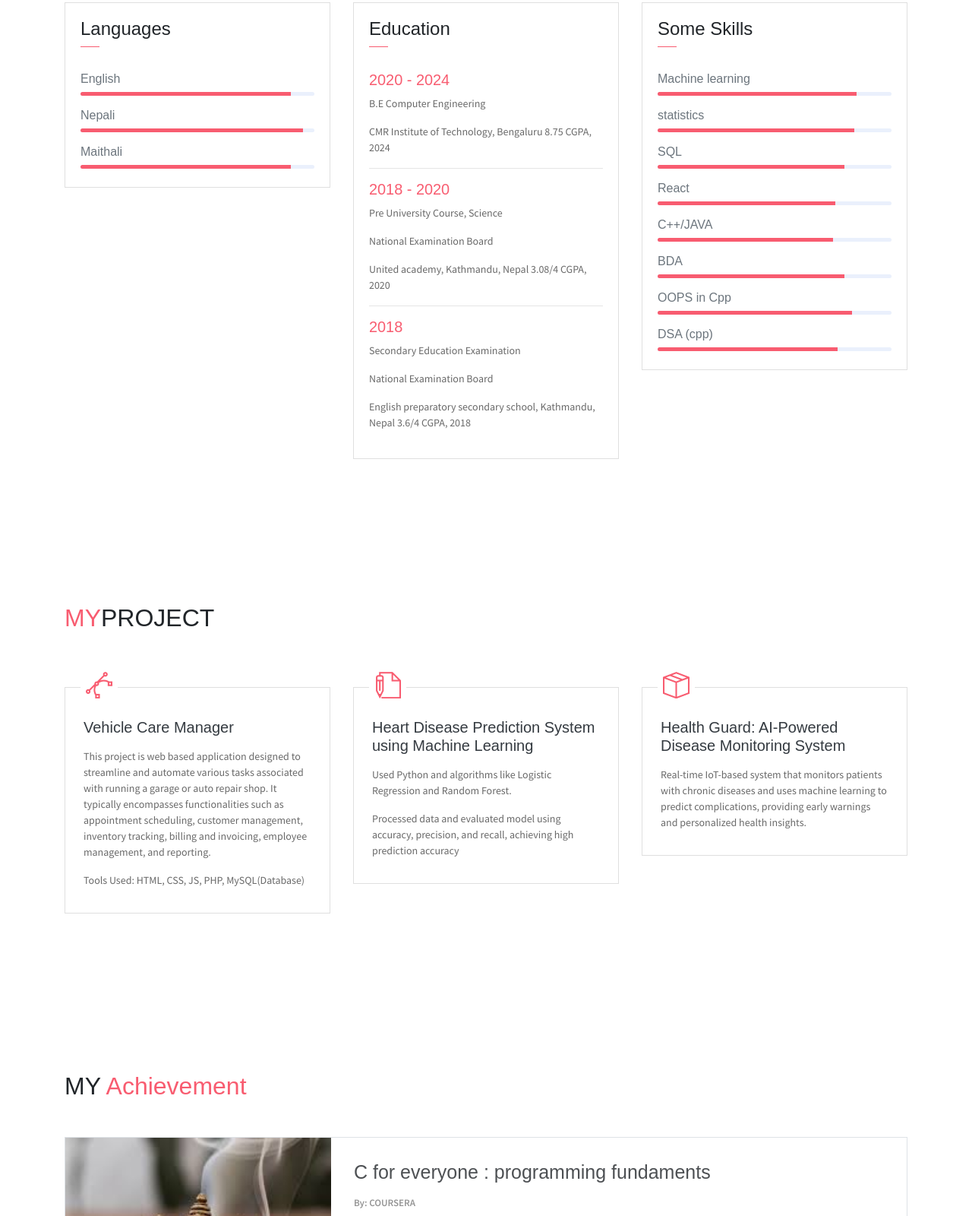
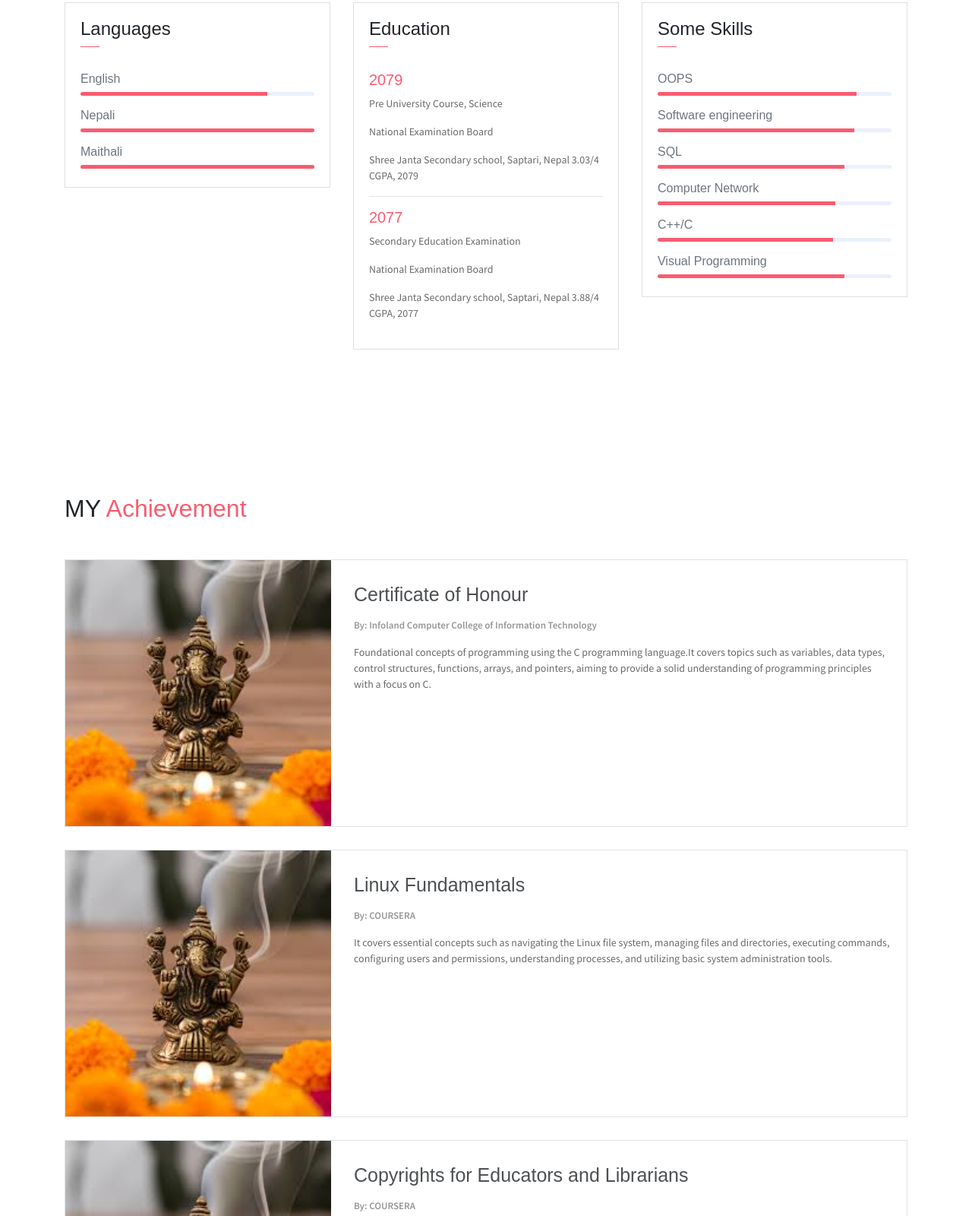
Before and after one commit to karloshyadav/neha1, a website: page public_html/index.html in a window 1280 px wide. Shown: the part 1523-3123 px from the top of the page at 76% size. Drawn offline with Linux system fonts and the light colour scheme; some packages are replaced by stand-ins of ours.

Commit message:
Update index.html

```diff
--- a/public_html/index.html
+++ b/public_html/index.html
@@ -159,16 +159,16 @@
                          <div class="card-body pb-2">
                             <h6>English</h6>
                              <div class="progress mb-3">
-                                 <div class="progress-bar bg-danger" role="progressbar" style="width: 90%" aria-valuenow="25" aria-valuemin="0" aria-valuemax="100"></div>
+                                 <div class="progress-bar bg-danger" role="progressbar" style="width: 80%" aria-valuenow="25" aria-valuemin="0" aria-valuemax="100"></div>
                              </div>
 
                              <h6>Nepali</h6>
                              <div class="progress mb-3">
-                                 <div class="progress-bar bg-danger" role="progressbar" style="width: 95%" aria-valuenow="50" aria-valuemin="0" aria-valuemax="100"></div>
+                                 <div class="progress-bar bg-danger" role="progressbar" style="width: 100%" aria-valuenow="50" aria-valuemin="0" aria-valuemax="100"></div>
                              </div>
                              <h6>Maithali</h6>
                              <div class="progress mb-3">
-                                 <div class="progress-bar bg-danger" role="progressbar" style="width: 90%" aria-valuenow="50" aria-valuemin="0" aria-valuemax="100"></div>
+                                 <div class="progress-bar bg-danger" role="progressbar" style="width: 100%" aria-valuenow="50" aria-valuemin="0" aria-valuemax="100"></div>
                              </div>
                          </div>
                      </div>
@@ -182,24 +182,19 @@
                             </div>
                         </div>
                         <div class="card-body">
-                            <h6 class="title text-danger">2020 - 2024</h6>
-                            <P>B.E Computer Engineering</P>
-                            <P class="subtitle">CMR Institute of Technology, Bengaluru
-                        8.75 CGPA, 2024
+
+                            <h6 class="title text-danger">2079</h6>
+                            <P>Pre University Course, Science </P>
+			    <P>National Examination Board </P>
+                            <P class="subtitle">Shree Janta Secondary school, Saptari, Nepal
+                                3.03/4 CGPA, 2079
                                 </P>
                             <hr>
-                            <h6 class="title text-danger">2018 - 2020</h6>
-                            <P>Pre University Course, Science </P>
-			    <P>National Examination Board </P>
-                            <P class="subtitle">United academy, Kathmandu, Nepal
-                                3.08/4 CGPA, 2020
-                                </P>
-                            <hr>
-                            <h6 class="title text-danger">2018</h6>
+                            <h6 class="title text-danger">2077</h6>
                             <P>Secondary Education Examination </P>
 				<P>National Examination Board </P>
-                            <P class="subtitle">English preparatory secondary school, Kathmandu, Nepal
-                                3.6/4 CGPA, 2018
+                            <P class="subtitle">Shree Janta Secondary school, Saptari, Nepal
+                                3.88/4 CGPA, 2077
                                 </P>
 
                         </div>
@@ -214,11 +209,11 @@
                             </div>
                         </div>
                         <div class="card-body pb-2">
-                           <h6>Machine learning</h6>
+                           <h6>OOPS</h6>
                             <div class="progress mb-3">
                                 <div class="progress-bar bg-danger" role="progressbar" style="width: 85%" aria-valuenow="25" aria-valuemin="0" aria-valuemax="100"></div>
                             </div>
-                            <h6>statistics</h6>
+                            <h6>Software engineering</h6>
                             <div class="progress mb-3">
                                 <div class="progress-bar bg-danger" role="progressbar" style="width: 84%" aria-valuenow="25" aria-valuemin="0" aria-valuemax="100"></div>
                             </div>
@@ -227,26 +222,19 @@
                             <div class="progress mb-3">
                                 <div class="progress-bar bg-danger" role="progressbar" style="width: 80%" aria-valuenow="75" aria-valuemin="0" aria-valuemax="100"></div>
                             </div>
-                            <h6>React</h6>
+                            <h6>Computer Network</h6>
                             <div class="progress mb-3">
                                 <div class="progress-bar bg-danger" role="progressbar" style="width: 76%" aria-valuenow="75" aria-valuemin="0" aria-valuemax="100"></div>
                             </div>
-                            <h6>C++/JAVA</h6>
+                            <h6>C++/C</h6>
                             <div class="progress mb-3">
                                 <div class="progress-bar bg-danger" role="progressbar" style="width: 75%" aria-valuenow="75" aria-valuemin="0" aria-valuemax="100"></div>
                             </div>
-				<h6>BDA</h6>
+				<h6>Visual Programming</h6>
                             <div class="progress mb-3">
                                 <div class="progress-bar bg-danger" role="progressbar" style="width: 80%" aria-valuenow="75" aria-valuemin="0" aria-valuemax="100"></div>
                             </div>
-                            <h6>OOPS in Cpp</h6>
-                            <div class="progress mb-3">
-                                <div class="progress-bar bg-danger" role="progressbar" style="width: 83%" aria-valuenow="75" aria-valuemin="0" aria-valuemax="100"></div>
-                            </div>
-                            <h6>DSA (cpp)</h6>
-                            <div class="progress mb-3">
-                                <div class="progress-bar bg-danger" role="progressbar" style="width: 77%" aria-valuenow="75" aria-valuemin="0" aria-valuemax="100"></div>
-                            </div>
+
                         </div>
                     </div>
 
@@ -256,48 +244,7 @@
     </section>
 
 
-    <section class="section" id="service">
-        <div class="container">
-            <h2 class="mb-5 pb-4"><span class="text-danger">MY</span>PROJECT</h2>
-            <div class="row">
-                <div class="col-md-4 col-sm-6">
-                    <div class="card mb-5">
-                       <div class="card-header has-icon">
-                            <i class="ti-vector text-danger" aria-hidden="true"></i>
-                        </div>
-                        <div class="card-body px-4 py-3">
-                            <h5 class="mb-3 card-title text-dark">Vehicle Care Manager</h5>
-                            <P class="subtitle">This project is web based application designed to streamline and automate various tasks associated with running a garage or auto repair shop. It typically encompasses functionalities such as appointment scheduling, customer management, inventory tracking, billing and invoicing, employee management, and reporting.  </P>
-                            <P class="subtitle">Tools Used: HTML, CSS, JS, PHP, MySQL(Database)</P>
-                        </div>
-                    </div>
-                </div>
-                <div class="col-md-4 col-sm-6">
-                    <div class="card mb-5">
-                       <div class="card-header has-icon">
-                            <i class="ti-write text-danger" aria-hidden="true"></i>
-                        </div>
-                        <div class="card-body px-4 py-3">
-                            <h5 class="mb-3 card-title text-dark">Heart Disease Prediction System using Machine Learning </h5>
-                            <P class="subtitle"> Used Python and algorithms like Logistic Regression and Random Forest.</P>
-                            <P class="subtitle">Processed data and evaluated model using accuracy, precision, and recall, achieving high prediction accuracy</P>
-                        </div>
-                    </div>
-                </div>
-                <div class="col-md-4 col-sm-6">
-                    <div class="card mb-5">
-                       <div class="card-header has-icon">
-                            <i class="ti-package text-danger" aria-hidden="true"></i>
-                        </div>
-                        <div class="card-body px-4 py-3">
-                            <h5 class="mb-3 card-title text-dark">Health Guard: AI-Powered Disease Monitoring System</h5>
-                            <P class="subtitle">Real-time IoT-based system that monitors patients with chronic diseases and uses machine learning to predict complications, providing early warnings and personalized health insights.</P>
-                        </div>
-                    </div>
-                </div>
-            </div>
-        </div>
-    </section>
+
 
 
 
@@ -312,10 +259,10 @@
                         <img src="assets/imgs/ganesh.jpeg" alt="Download free bootstrap 4 landing page, free boootstrap 4 templates, Download free bootstrap 4.1 landing page, free boootstrap 4.1.1 templates, meyawo Landing page">
                     </div>
                     <div class="content-holder">
-                        <h6 class="title">C for everyone : programming fundaments</h6>
+                        <h6 class="title">Certificate of Honour</h6>
 
                         <p class="post-details">
-                            <a href="#">By: COURSERA</a>
+                            <a href="#">By: Infoland Computer College of Information Technology</a>
 
                         </p>
 
@@ -327,23 +274,7 @@
                     </div>
                 </div><!-- end of blog wrapper -->
 
-                <!-- blog-card -->
-                <div class="blog-card">
-                    <div class="img-holder">
-                        <img src="assets/imgs/ganesh.jpeg" alt="Download free bootstrap 4 landing page, free boootstrap 4 templates, Download free bootstrap 4.1 landing page, free boootstrap 4.1.1 templates, meyawo Landing page">
-                    </div>
-                    <div class="content-holder">
-                        <h6 class="title">Programming Foundation with HTML, CSS AND JAVASCRIPT</h6>
 
-                        <p class="post-details">
-                            <a href="#">By: COURSERA</a>
-
-                        </p>
-
-                        <p>It covers topics such as creating and styling web pages with HTML and CSS, adding interactivity and functionality using JavaScript, and understanding the core concepts of web development. This foundation serves as a starting point for individuals looking to pursue a career in web development or to build their own websites and web applications.</p>
-
-                    </div>
-                </div><!-- end of blog wrapper -->
                 <!-- blog-card -->
                 <div class="blog-card">
                     <div class="img-holder">
```
